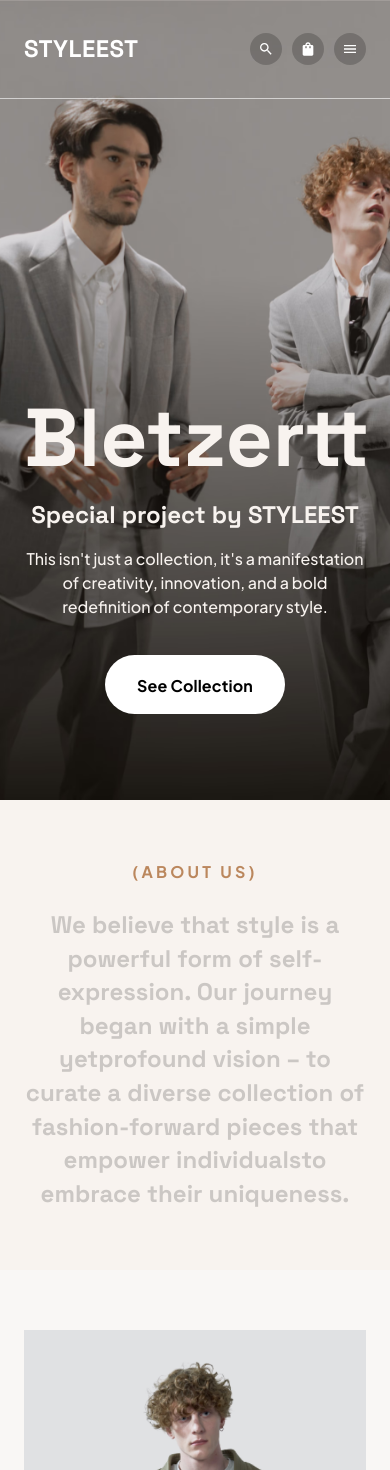
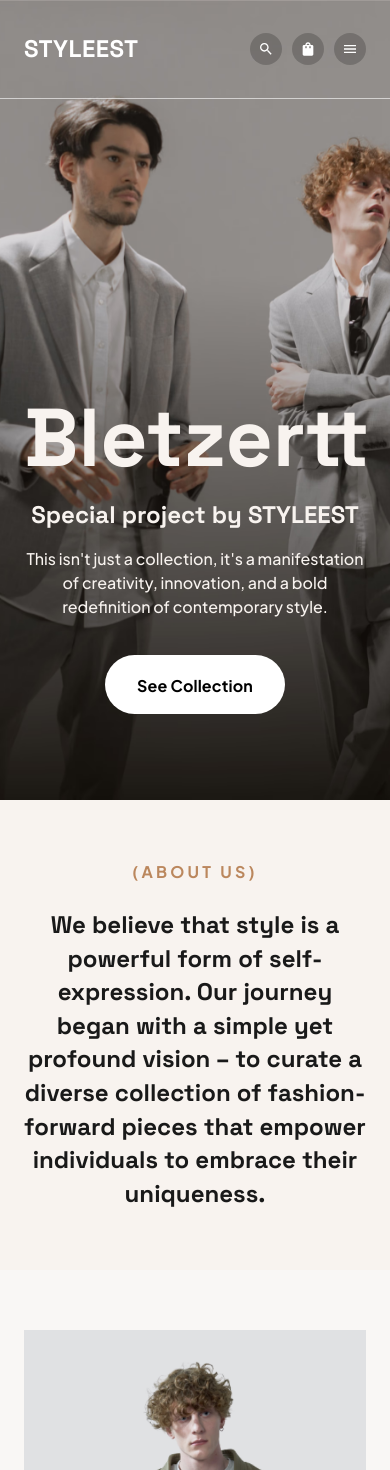
Before and after one commit to quynhfe/Styleest-FrontEnd, a React (Vite) app: page / in a window 390 px wide. Shown: the top 1470 px of the page. Built offline with nearby package versions, Linux system fonts and the light colour scheme.

Commit message:
(M): section about-us and collabration: add animation

```diff
--- a/src/sections/about-us.jsx
+++ b/src/sections/about-us.jsx
@@ -1,87 +1,103 @@
-import React from "react";
+import React, { useEffect, useRef } from "react";
 import Title from "../components/title-default";
 import TitlePrimary from "../components/title-primary";
-("use client");
-import { useScroll, motion } from "motion/react";
-import { animate, scroll } from "motion";
+import { useScroll, useTransform } from "motion/react";
+import { useMediaQuery } from "../hooks/useMediaQuery";
+import * as motion from "motion/react-client";
 
 const aboutUsDescription =
   "We believe that style is a powerful form of self-expression. Our journey began with a simple yet * profound vision – to curate a diverse collection of fashion-forward pieces that empower individuals * to embrace their uniqueness.";
 
-function Content() {
+function AboutUs() {
+  const isDesktop = useMediaQuery("(min-width: 1024px)");
+  const element = useRef(null);
+  const { scrollYProgress } = useScroll({
+    target: element,
+    offset: ["start start", "end start"],
+  });
+
+  // useEffect(() => {
+  //   scrollYProgress.on("change", (e) => {
+  //     console.log(e);
+  //   });
+  // }, []);
+
   const lines = aboutUsDescription.split("*");
 
+  const colorLine1 = useTransform(
+    scrollYProgress,
+    [0, 0.25, 0.25, 1],
+    getColors(isDesktop, [
+      "var(--color-text-dark)",
+      "var(--color-text-dark)",
+      "var(--color-text-dark-muted)",
+      "var(--color-text-dark-muted)",
+    ]),
+  );
+
+  const colorLine2 = useTransform(
+    scrollYProgress,
+    [0.25, 0.4, 0.4, 1],
+    getColors(isDesktop, [
+      "var(--color-text-dark-muted)",
+      "var(--color-text-dark)",
+      "var(--color-text-dark)",
+      "var(--color-text-dark-muted)",
+    ]),
+  );
+
+  const colorLine3 = useTransform(
+    scrollYProgress,
+    [0.4, 1, 1, 1],
+    getColors(isDesktop, [
+      "var(--color-text-dark-muted)",
+      "var(--color-text-dark)",
+      "var(--color-text-dark)",
+      "var(--color-text-dark)",
+    ]),
+  );
+
+  function getColors(isDesktop, activeRange) {
+    if (!isDesktop) {
+      return Array(activeRange.length).fill("var(--color-text-dark)");
+    }
+    return activeRange;
+  }
   return (
-    <article>
-      <TitlePrimary className={"paragraph md:text-start"}>
-        {lines.map((line, index) => (
-          <span
-            key={index}
-            className='line'>
-            {line.trim()}
-          </span>
-        ))}
-      </TitlePrimary>
-    </article>
-  );
-}
+    <div
+      ref={element}
+      className='h-fit lg:h-500 lg:grid grid-rows-3  w-full block  bg-bg-secondary relative  px-(--mx-sm) md:px-(--mx-md) lg:px-(--mx-lg) xl:px-(--mx-xl)'>
+      <motion.div
+        whileInView={{ opacity: 1, scale: 1 }}
+        initial={{ opacity: 0, scale: 0.8 }}
+        viewport={{ once: true }}
+        transition={{
+          duration: 2,
+          delay: 0.3,
+        }}
+        className='lg:sticky w-full  py-15 text-center flex flex-col  justify-center font-bold md:py-20 xl:py-30  relative  max-w-300 mx-auto  top-0 bottom-0 z-1'>
+        <Title className='md:text-start mb-6 xl:mb-6.75'>About us</Title>
+        <TitlePrimary className='paragraph md:text-start'>
+          <motion.span
+            style={{ color: colorLine1 }}
+            className='inline'>
+            {lines[0].trim()}{" "}
+          </motion.span>
 
-function ScrollLinked() {
-  const { scrollYProgress } = useScroll({
-    target: document.querySelector(".paragraph"),
-    offset: ["start end", "end start"],
-  });
+          <motion.span
+            style={{ color: colorLine2 }}
+            className='inline'>
+            {lines[1].trim()}{" "}
+          </motion.span>
 
-  React.useEffect(() => {
-    const paragraph = document.querySelector(".paragraph");
-    const lines = document.querySelectorAll(".line");
-
-    if (!paragraph || lines.length === 0) return;
-
-    scroll(
-      animate(lines, {
-        color: ["var(--color-text-dark)", "var(--color-text-dark-muted)"],
-      }),
-      { target: paragraph },
-    );
-  }, []);
-  return (
-    <>
-      <motion.div
-        style={{
-          scaleY: scrollYProgress,
-          position: "fixed",
-          top: 0,
-          left: 0,
-          right: 0,
-          height: 10,
-          originX: 0,
-          // backgroundColor: "#ff0088",
-        }}
-      />
-      <Content />
-    </>
-  );
-}
-
-function AboutUs() {
-  return (
-    // <motion.div className=' bg-bg-secondary  w-full lg:h-400 h-fit  '>
-    //   <div className='h-fit lg:h-400  w-full  block l bg-bg-secondary relative  px-(--mx-sm) md:px-(--mx-md) lg:px-(--mx-lg) xl:px-(--mx-xl)'>
-    //     <div className='lg:sticky w-full  py-15 text-center flex flex-col  justify-center font-bold md:py-20 xl:py-30  relative  max-w-300 mx-auto  top-0 bottom-0 z-1'>
-    //       <Title className='md:text-start mb-6 xl:mb-6.75'>About us</Title>
-    //       <ScrollLinked />
-    //     </div>
-    //   </div>
-    // </motion.div>
-    // <motion.div className=' bg-bg-secondary  w-full lg:h-400 h-fit  '>
-    <div className='h-fit lg:h-400  w-full  block l bg-bg-secondary relative  px-(--mx-sm) md:px-(--mx-md) lg:px-(--mx-lg) xl:px-(--mx-xl)'>
-      <div className='lg:sticky w-full  py-15 text-center flex flex-col  justify-center font-bold md:py-20 xl:py-30  relative  max-w-300 mx-auto  top-0 bottom-0 z-1'>
-        <Title className='md:text-start mb-6 xl:mb-6.75'>About us</Title>
-        <ScrollLinked />
-      </div>
+          <motion.span
+            style={{ color: colorLine3 }}
+            className='inline'>
+            {lines[2].trim()}
+          </motion.span>
+        </TitlePrimary>
+      </motion.div>
     </div>
-    // </motion.div>
   );
 }
 
--- a/src/sections/collaboration.jsx
+++ b/src/sections/collaboration.jsx
@@ -1,14 +1,22 @@
 import React from "react";
 import aboutData from "../data/about.json";
-
 import ContentTitle from "../components/content-title";
 import ContentDescription from "../components/content-des";
 import Link from "../components/btn-link";
+import * as motion from "motion/react-client";
 
 function CollaborationSection({ sectionData }) {
   return (
     <div className={sectionData.layout.container}>
-      <div className={sectionData.layout.image1Container}>
+      <motion.div
+        whileInView={{ opacity: 1, y: 0 }}
+        initial={{ opacity: 0, y: 100 }}
+        transition={{
+          duration: 1,
+          delay: 0.5,
+        }}
+        viewport={{ once: true }}
+        className={sectionData.layout.image1Container}>
         <img
           className='max-md:max-w-200 max-md:h-78 md:max-w-56 md:max-h-69 lg:max-h-120 lg:max-w-100 xl:max-h-200'
           loading='lazy'
@@ -16,8 +24,16 @@ function CollaborationSection({ sectionData }) {
           src={sectionData.image1.url}
           alt={sectionData.image1.alt}
         />
-      </div>
-      <div className={sectionData.layout.image2Container}>
+      </motion.div>
+      <motion.div
+        whileInView={{ opacity: 1, y: 0 }}
+        initial={{ opacity: 0, y: 100 }}
+        transition={{
+          duration: 1,
+          delay: 0.5,
+        }}
+        viewport={{ once: true }}
+        className={sectionData.layout.image2Container}>
         <img
           className='max-md:w-40 max-md:h-29.5 md:max-w-56 md:max-h-45 lg:max-h-100 lg:max-w-100 '
           loading='lazy'
@@ -25,12 +41,20 @@ function CollaborationSection({ sectionData }) {
           src={sectionData.image2.url}
           alt={sectionData.image2.alt}
         />
-      </div>
-      <div className={sectionData.layout.textContainer}>
+      </motion.div>
+      <motion.div
+        initial={{ x: -50, opacity: 0 }}
+        whileInView={{ x: 0, y: 0, opacity: 1 }}
+        transition={{
+          duration: 1,
+          delay: 0.5,
+        }}
+        viewport={{ once: true }}
+        className={sectionData.layout.textContainer}>
         <ContentTitle>{sectionData.title}</ContentTitle>
         <ContentDescription>{sectionData.description}</ContentDescription>
         <Link href={`/collection/${sectionData.slug}`}>See Collection</Link>
-      </div>
+      </motion.div>
     </div>
   );
 }
```
